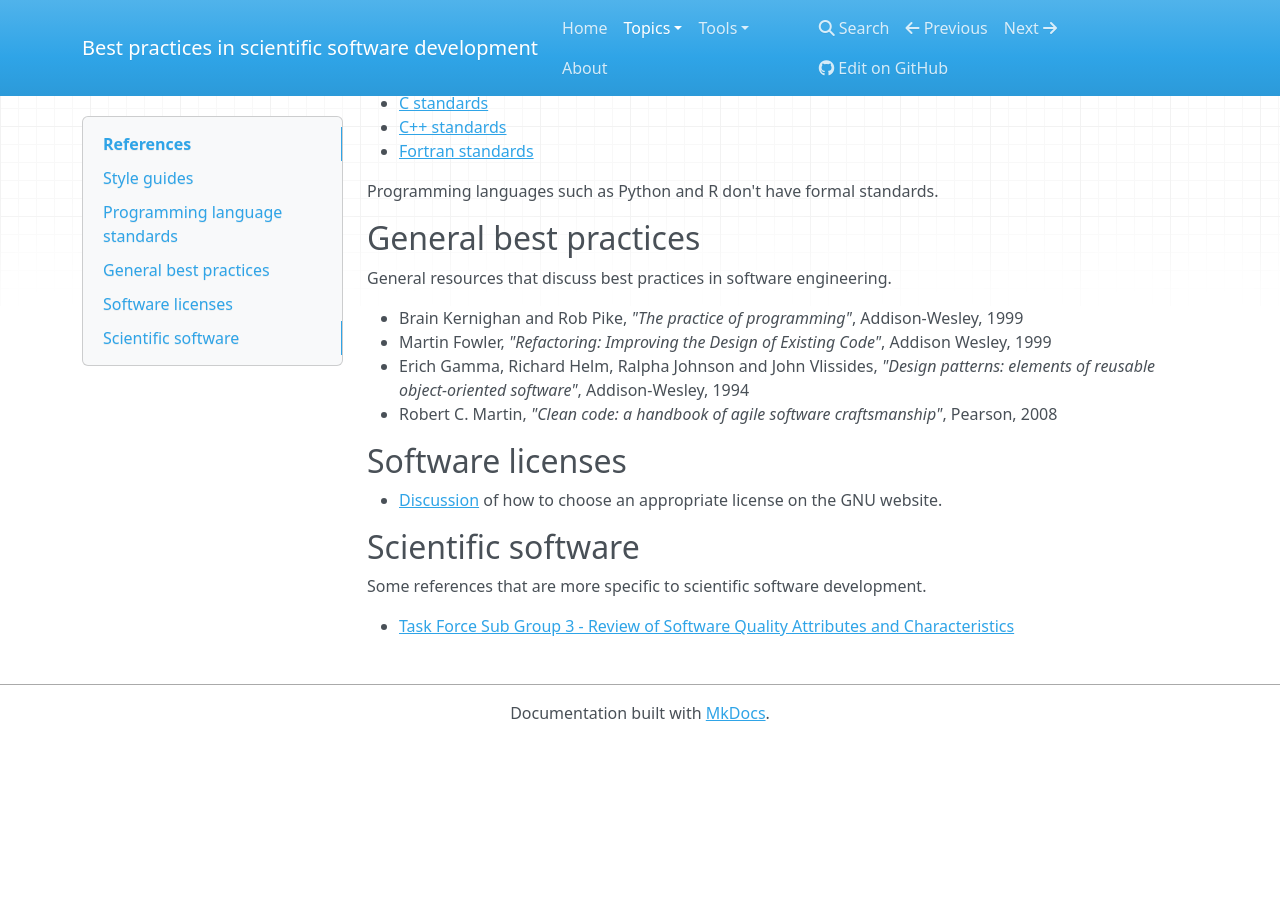
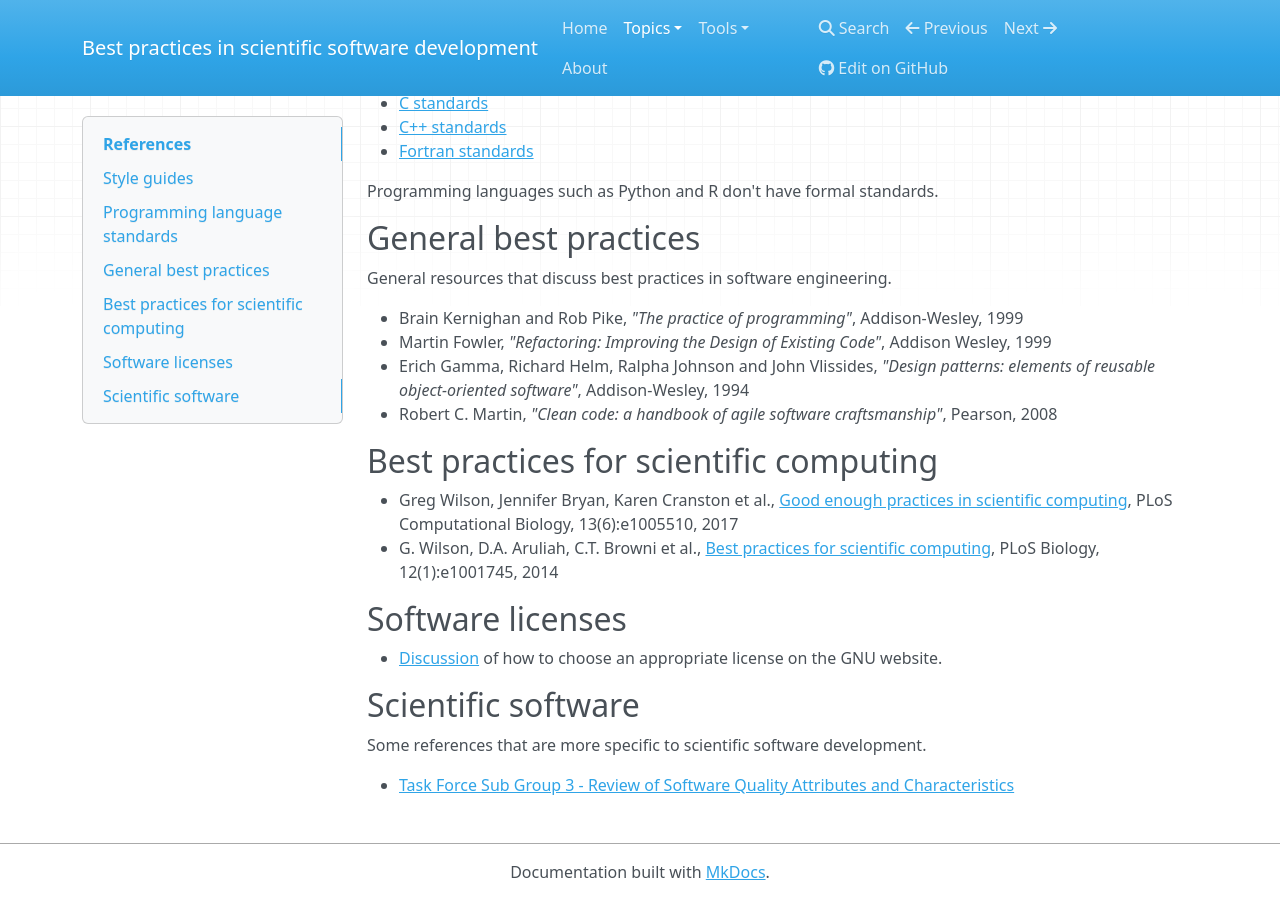
Before and after one commit to gjbex/Best-practices-for-scientific-computing, an MkDocs documentation site: the page built from docs/references.md, in a window 1280 px wide and 900 px high, scrolled down 720 px. Built offline with MkDocs 1.6.1, drawn with Linux system fonts in a browser that asks for light colours; nearby versions of some CDN libraries; before the commit the page ends 1461 px from its top, so only the background shows below that.

Commit message:
Add references to best practices in scientific computing

```diff
--- a/docs/references.md
+++ b/docs/references.md
@@ -54,6 +54,16 @@ General resources that discuss best practices in software engineering.
     craftsmanship"*, Pearson, 2008
 
 
+## Best practices for scientific computing
+
+  * Greg Wilson, Jennifer Bryan, Karen Cranston et al., [Good enough practices in scientific
+    computing](https://journals.plos.org/ploscompbiol/article?id=10.1371/journal.pcbi.1005510), PLoS
+    Computational Biology, 13(6):e1005510, 2017
+  * G. Wilson, D.A. Aruliah, C.T. Browni et al., [Best practices for scientific
+    computing](https://journals.plos.org/plosbiology/article?id=10.1371/journal.pbio.1001745),
+    PLoS Biology, 12(1):e1001745, 2014
+
+
 ## Software licenses
 
   * [Discussion](https://www.gnu.org/licenses/license-recommendations.en.html)
```
